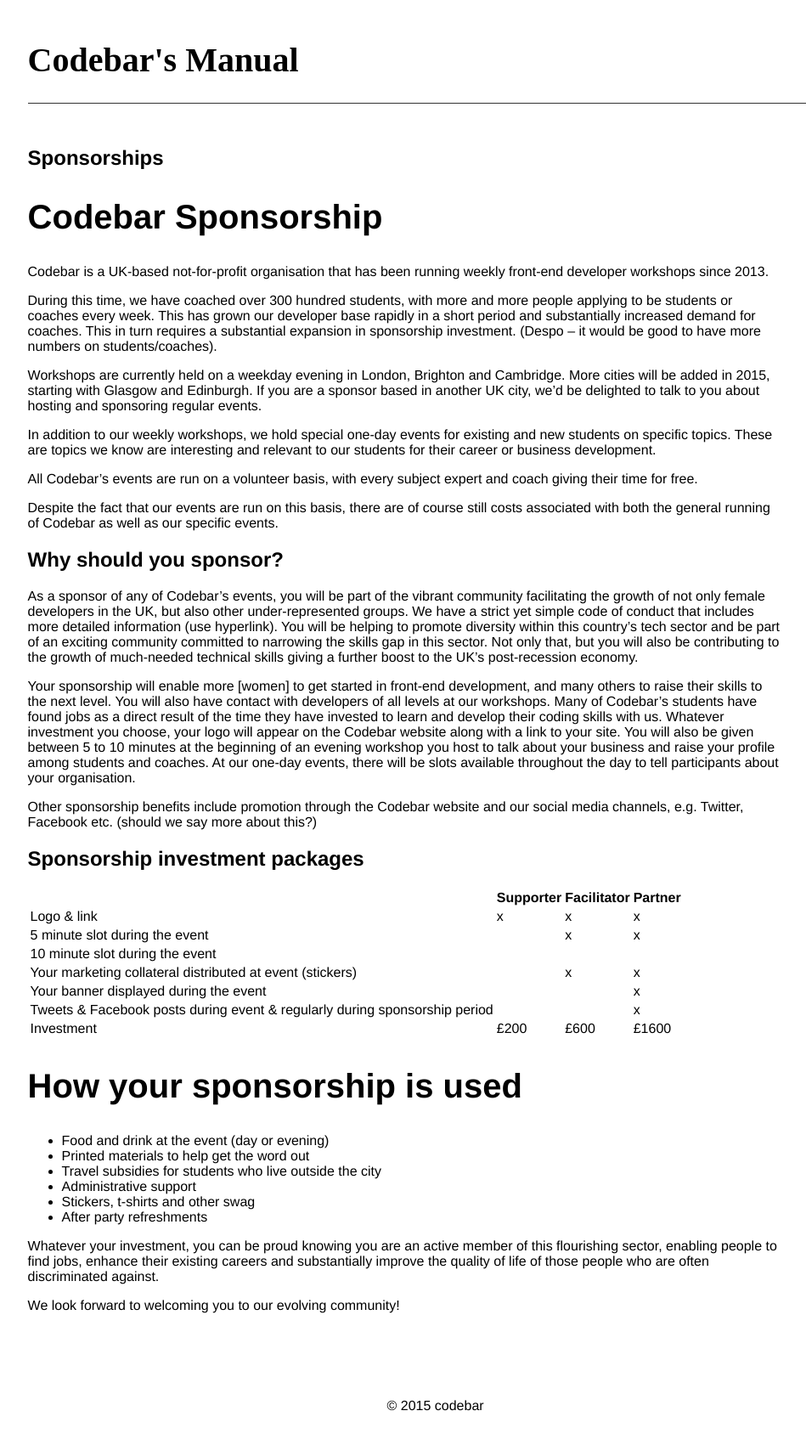
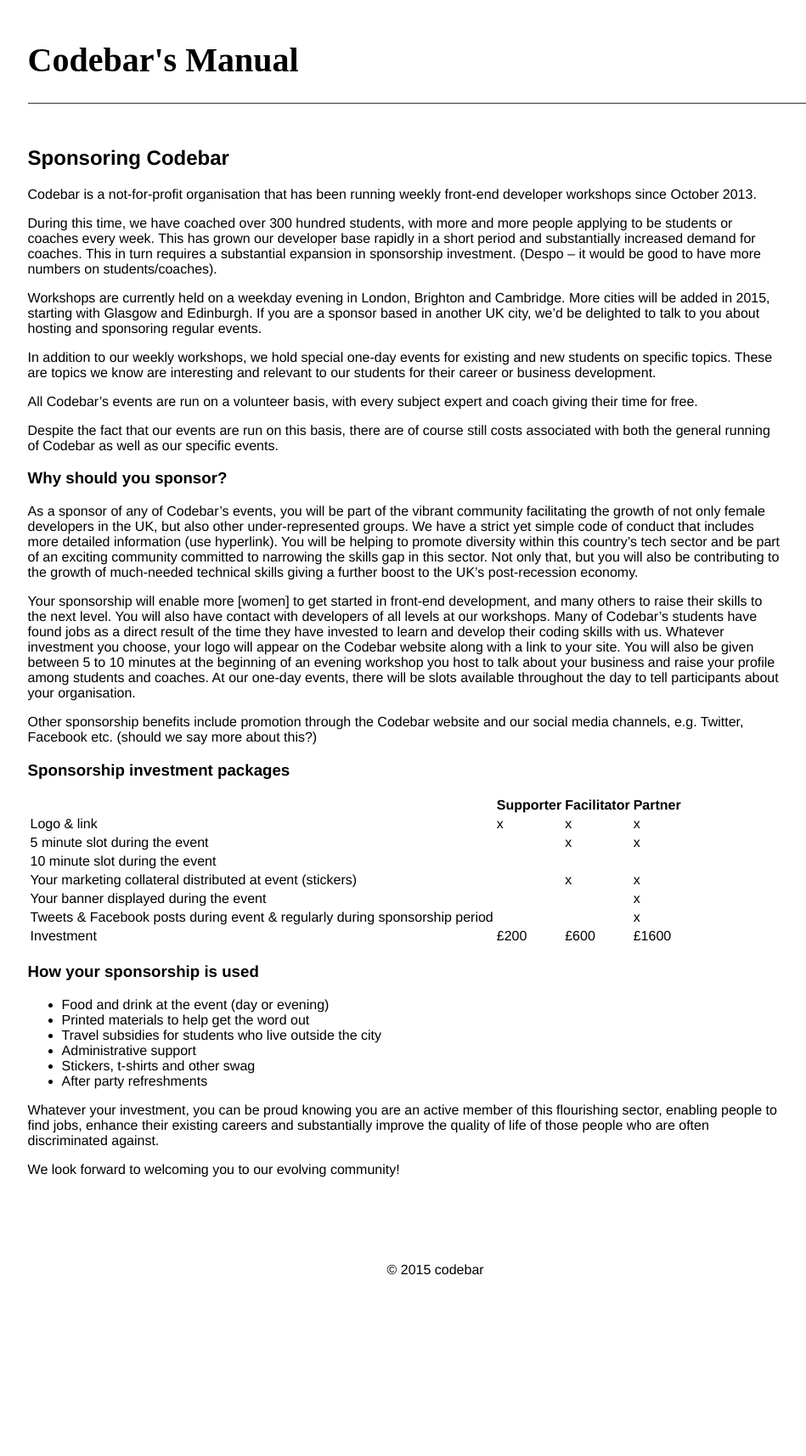
Before and after one commit to codebar/manual, a Jekyll site: the page built from _posts/2014-12-19-becoming-a-sponsor.md, in a window 1280 px wide. Shown: the whole page at 85% size, without its empty margins (163-1112 px from the left). Built offline with Jekyll 4.4.1, drawn with Linux system fonts in a browser that asks for light colours; Markdown is read by kramdown in place of the engine named in the settings; after the commit the page ends 1554 px from its top, so only the background shows below that.

Commit message:
Fix header sizes and configure redcarpet extentions

```diff
--- a/_config.yml
+++ b/_config.yml
@@ -5,6 +5,8 @@
 url: "http://manual.codebar.io"
 twitter_username: codebar
 github_username:  codebar
-markdown: redcarpet
 highlighter: true
 permalink: none
+markdown: redcarpet
+redcarpet:
+  extensions: ["no_intra_emphasis", "fenced_code_blocks", "autolink", "tables", "with_toc_data"]
--- a/_posts/2014-12-19-becoming-a-sponsor.md
+++ b/_posts/2014-12-19-becoming-a-sponsor.md
@@ -1,11 +1,9 @@
 ---
 layout: post
-title:  "Sponsorships"
+title:  "Sponsoring Codebar"
 ---
 
-# Codebar Sponsorship
-
-Codebar is a UK-based not-for-profit organisation that has been running weekly front-end developer workshops since 2013.
+Codebar is a not-for-profit organisation that has been running weekly front-end developer workshops since October 2013.
 
 During this time, we have coached over 300 hundred students, with more and more people applying to be students or coaches every week. This has grown our developer base rapidly in a short period and substantially increased demand for coaches. This in turn requires a substantial expansion in sponsorship investment. (Despo – it would be good to have more numbers on students/coaches).
 
@@ -18,7 +16,7 @@
 
 Despite the fact that our events are run on this basis, there are of course still costs associated with both the general running of Codebar as well as our specific events.
 
-## Why should you sponsor?
+### Why should you sponsor?
 
 As a sponsor of any of Codebar’s events, you will be part of the vibrant community facilitating the growth of not only female developers in the UK, but also other under-represented groups. We have a strict yet simple code of conduct that includes more detailed information (use hyperlink).
 You will be helping to promote diversity within this country’s tech sector and be part of an exciting community committed to narrowing the skills gap in this sector. Not only that, but you will also be contributing to the growth of much-needed technical skills giving a further boost to the UK’s post-recession economy.
@@ -30,7 +28,7 @@
 Other sponsorship benefits include promotion through the Codebar website and our social media channels, e.g. Twitter, Facebook etc.  (should we say more about this?)
 
 
-## Sponsorship investment packages
+### Sponsorship investment packages
 
 |  | Supporter | Facilitator | Partner |
 | ---- | -----| ------| ----|
@@ -43,7 +41,7 @@
 | Investment | £200 | £600 | £1600 |
 
 
-# How your sponsorship is used
+### How your sponsorship is used
 
 - Food and drink at the event (day or evening)
 - Printed materials to help get the word out
```
